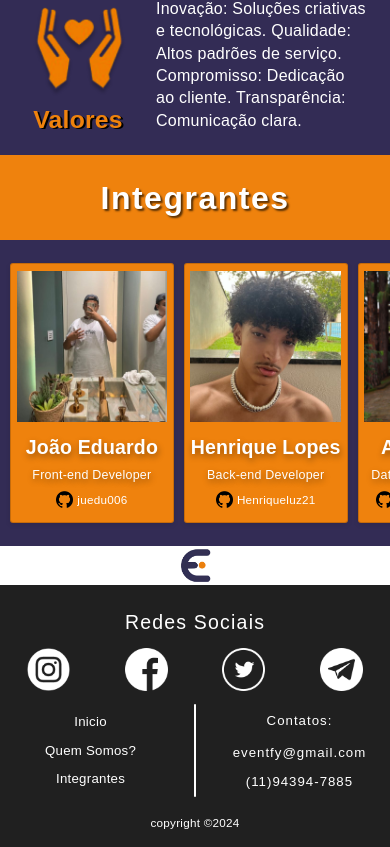
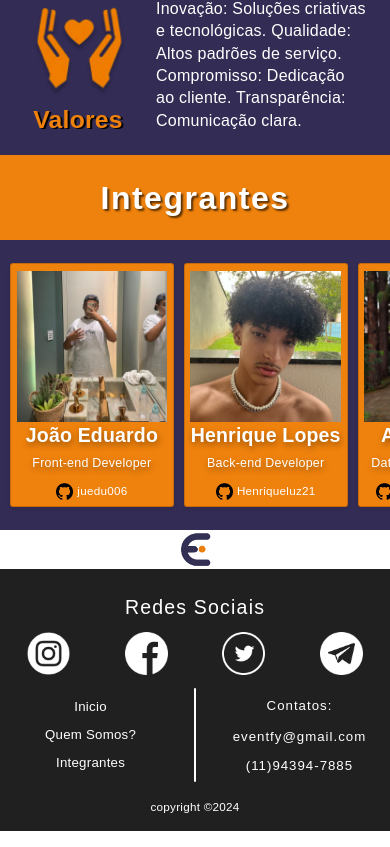
Before and after one commit to GiovannePDS7/EventFy, an Angular app: page / in a window 390 px wide. Shown: the part 1815-2662 px from the top of the page. Built offline with nearby package versions, Linux system fonts and the light colour scheme; a web font is replaced by a local one.

Commit message:
integrantes

```diff
--- a/src/app/integrantes/integrantes.component.css
+++ b/src/app/integrantes/integrantes.component.css
@@ -48,7 +48,7 @@
     display: flex;
     flex-direction: column;
     align-items: center;
-    padding: 7px 0;
+    padding-top: 7px;
 }
 .card-desktop{
     min-width: 16vw;
@@ -84,8 +84,8 @@
 #h3Member, #h3Member-desktop {
     font-size: 5vw;
     font-weight: bold;
-    margin: 7% 0 0 0;
     color: #fff;
+    margin:0;
     text-shadow: 1px 3px 6px rgba(0, 0, 0, 0.384);
 }
 #h3Member-desktop{
@@ -96,7 +96,6 @@
     color: #fff;
     text-align: center;
     font-size: 3.2vw;
-    margin: 2.4% 0 0 0;
     text-shadow: 1px 3px 6px rgba(0, 0, 0, 0.384);
 }
 #pMember-desktop{
@@ -130,3 +129,21 @@
     width: 100%;
     text-decoration: none;
 }
+
+#pMember{
+    font-size: 3.2vw !important;
+}
+
+#h3Member-container, #pMember-container{
+    width: 100%;
+    height: 7vw;
+    display: flex;
+    align-items: center;
+    justify-content: center;
+}
+
+#h3Member, #pMember{
+    padding: 0;
+    margin: 0;
+
+}
--- a/src/app/integrantes/integrantes.component.html
+++ b/src/app/integrantes/integrantes.component.html
@@ -43,7 +43,7 @@
 </div>
 
 
-<div class="d-block d-sm-none" id="sliderIntegrantes-mobile">
+<div class="d-block d-lg-none" id="sliderIntegrantes-mobile">
     <div id="divH1-mobile">
         <h1 class="fs-1 text-center TxtTitle" id="IntegrantesH1-mobile">Integrantes</h1>
     </div>
@@ -52,8 +52,12 @@
 
             <img [src]="member.image" alt="{{ member.name }}" class="img-fluid" />
             <div class="member-info">
-                <h3 id="h3Member">{{ member.name }}</h3>
-                <p id="pMember">{{ member.role }}</p>
+                <div id="h3Member-container">
+                    <h3 id="h3Member">{{ member.name }}</h3>
+                </div>
+                <div id="pMember-container">
+                    <p id="pMember">{{ member.role }}</p>
+                </div>
                 <a href="{{member.linkGithub}}" id="aContainer">
                     <span id="spanMember"><img id="gitIcon" src="../../assets/img/Elementos/GitIcon.png"
                             alt="">{{member.github}}</span>
```
